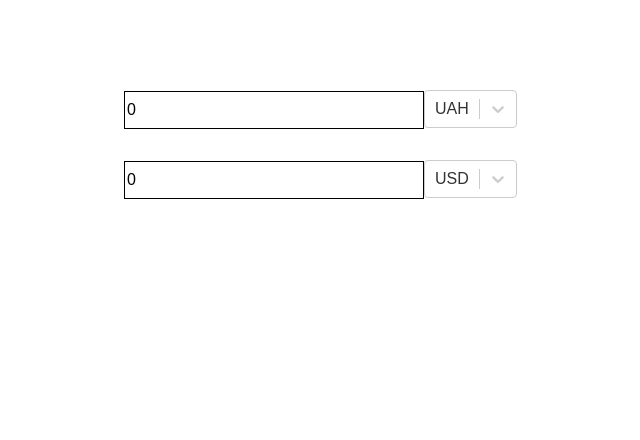
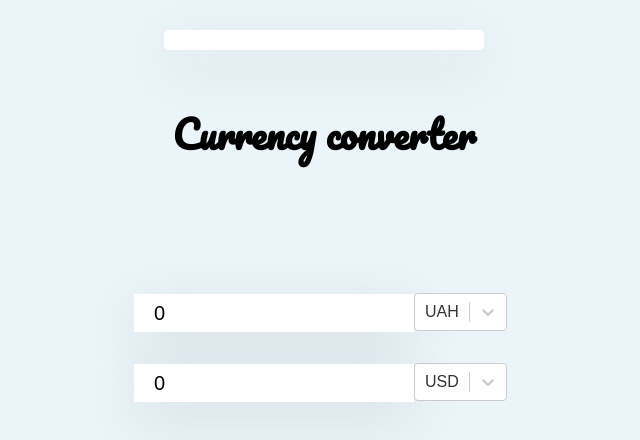
Before and after one commit to AndreyKornyusko/currency-converter, a React (Create React App) app: page / in a window 1280 px wide. Shown: the top 440 px of the page, without its empty margins (316-956 px from the left). Built offline with nearby package versions, Linux system fonts and the light colour scheme; no server answers.

Commit message:
added styles

```diff
--- a/src/components/converter/converter.module.scss
+++ b/src/components/converter/converter.module.scss
@@ -1,5 +1,25 @@
+@import '../../styles/lib/variables';
+@import '../../styles/lib/mixins';
+@import url('https://fonts.googleapis.com/css2?family=Pacifico&display=swap');
+
 .converter {
   padding-top: 30px;
+  height: calc(100vh - 150px);
+
+  .title {
+    font-family: 'Pacifico', cursive;
+    font-size: 38px;
+    text-align: center;
+    font-weight: 700;
+    margin-bottom: 10px;
+  }
+
+  .converterWrap {
+    display: flex;
+    flex-direction: column;
+    justify-content: center;
+    align-items: center;
+    height: 60%;
     .row {
       display: flex;
       align-items: center;
@@ -7,9 +27,12 @@
       margin-bottom: 30px;
 
       .input {
-      width: 300px;
+        width: 280px;
         height: 38px;
-      border: 1px solid #000;
+        box-shadow: 0px 16px 56px rgba(44, 39, 56, 0.1);
+        background-color: #fff;
+        padding-left: 20px;
+        font-size: 20px;
       }
 
       .dropdownWrap {
@@ -24,4 +47,7 @@
         }
       }
     }
+
   }
+
+}
--- a/src/components/converter/index.tsx
+++ b/src/components/converter/index.tsx
@@ -24,8 +24,8 @@ const Converter = () => {
     { value: OptionEnum.EUR, label: OptionEnum.EUR },
   ];
   const UAHRate = 1;
-  const [EURRate, setEURRate] = useState(0);
-  const [USDRate, setUSDRate] = useState(0);
+  const [EURRate, setEURRate] = useState(1);
+  const [USDRate, setUSDRate] = useState(1);
   const [currency1, setCurrency1] = useState<Option>({
     value: OptionEnum.UAH,
     label: OptionEnum.UAH,
@@ -36,7 +36,8 @@ const Converter = () => {
   });
   const [value1, setValue1] = useState(0);
   const [value2, setValue2] = useState(0);
-
+  console.log("value1", value1);
+  console.log("value2", value2);
   const [direction, setDirection] = useState<DirectionEnum>(
     DirectionEnum.fromV1ToV2
   );
@@ -106,28 +107,25 @@ const Converter = () => {
     if (!isNaN(Number(e.target.value))) {
       setValue1(Number(Number(e.target.value).toFixed(2)));
       setDirection(DirectionEnum.fromV1ToV2);
-    } else {
-      setValue1(0);
     }
   };
   const handleChangeInput2 = (e: React.ChangeEvent<HTMLInputElement>) => {
     if (!isNaN(Number(e.target.value))) {
       setValue2(Number(Number(e.target.value).toFixed(2)));
       setDirection(DirectionEnum.fromV2ToV1);
-    } else {
-      setValue2(0);
     }
   };
 
   return (
     <div className={styles.converter}>
+      <h1 className={styles.title}>Currency converter</h1>
+      <div className={styles.converterWrap}>
       <div className={styles.row}>
         <input
           value={value1}
           onChange={handleChangeInput1}
-          name="value1"
-          pattern="^-?[0-9]\d*\.?\d*$"
-          type="number"
+          // type="number"
+          min="0"
           className={styles.input}
         />
         <div className={styles.dropdownWrap}>
@@ -136,7 +134,6 @@ const Converter = () => {
             onChange={(selectedOption) => {
               //@ts-ignore
               setCurrency1(selectedOption);
-              // setDirection(DirectionEnum.fromV1ToV2);
             }}
             value={currency1}
             className={styles.dropdown}
@@ -147,9 +144,8 @@ const Converter = () => {
         <input
           value={value2}
           onChange={handleChangeInput2}
-          name="value2"
-          pattern="^-?[0-9]\d*\.?\d*$"
-          type="number"
+          // type="number"
+          min="0"
           className={styles.input}
         />
         <div className={styles.dropdownWrap}>
@@ -158,13 +154,14 @@ const Converter = () => {
             onChange={(selectedOption) => {
               //@ts-ignore
               setCurrency2(selectedOption);
-              // setDirection(DirectionEnum.fromV2ToV1);
             }}
             value={currency2}
             className={styles.dropdown}
           />
         </div>
       </div>
+
+      </div>
     </div>
   );
 };
--- a/src/components/header/header.module.scss
+++ b/src/components/header/header.module.scss
@@ -1,5 +1,44 @@
+@import '../../styles/lib/variables';
+@import '../../styles/lib/mixins';
 .header {
-    padding-top: 20px;
-    padding-bottom: 20px;
-    margin-bottom: 20px;
+  display: flex;
+  justify-content: center;
+  align-items: center;
+  padding-top: 30px;
+  padding-right: 20px;
+  padding-left: 20px;
+  margin-bottom: 20px;
+  background-color: #EBF4F8;
+  .table {
+    display: flex;
+    flex-direction: column;
+    justify-content: center;
+    align-items: center;
+    background-color: #fff;
+    border-radius: 5px;
+    padding: 10px;
+    width: 320px;
+    min-width: 320px;
+    box-shadow: 0px 16px 56px rgba(44, 39, 56, 0.1);
+
+    .row {
+      font-family: $font;
+      font-size: 22px;
+
+      &:first-child {
+        margin-bottom: 20px;
+      }
+
+      .currency {
+        font-weight: bold;
+      }
+
+      .numbers {
+        font-family: $segment-font;
+        color: forestgreen;
+        font-weight: 700;
+        font-size: 28px;
+      }
+    }
+  }
 }
--- a/src/components/header/index.tsx
+++ b/src/components/header/index.tsx
@@ -30,16 +30,19 @@ const Header = () => {
   }, []);
   return (
     <div className={styles.header}>
+      <div className={styles.table}>
       {USD && (
-        <div>
-          USD: buy {Number(USD?.buy).toFixed(2)} sale {Number(USD?.sale).toFixed(2)}
+        <div className={styles.row}>
+          <span className={styles.currency}>USD:</span> buy <span className={styles.numbers}>{Number(USD?.buy).toFixed(2)}</span> sale <span className={styles.numbers}>{Number(USD?.sale).toFixed(2)}</span>
         </div>
       )}
       {EUR && (
-        <div>
-          EUR: buy {Number(EUR?.buy).toFixed(2)} sale {Number(EUR?.sale).toFixed(2)}
+        <div className={styles.row}>
+          <span className={styles.currency}>EUR:</span> buy <span className={styles.numbers}>{Number(EUR?.buy).toFixed(2)}</span> sale <span className={styles.numbers}>{Number(EUR?.sale).toFixed(2)}</span>
         </div>
       )}
+
+      </div>
     </div>
   );
 };
--- a/src/styles/globals.scss
+++ b/src/styles/globals.scss
@@ -9,7 +9,7 @@ body {
   font-family: $font;
   height: 100%;
   overflow-y: auto;
-  background: #fff;
+  background: $primary-bg-color;
 }
 
 a {
--- a/src/styles/lib/_fonts.scss
+++ b/src/styles/lib/_fonts.scss
@@ -22,3 +22,8 @@
   font-family: 'IBMPlexSansDevanagari-Bold';
   src: url("../../assets/fonts/IBMPlexSansDevanagari-Bold.ttf") format("truetype");
 }
+
+@font-face {
+  font-family: '7 Segment';
+  src: url("../../assets/fonts/7 Segment.ttf") format("truetype");
+}
--- a/src/styles/lib/_variables.scss
+++ b/src/styles/lib/_variables.scss
@@ -4,8 +4,10 @@ $white: #fff;
 $black: #000;
 $dark-text:  #2C2738;
 $light-text:  #756F86;
+$primary-bg-color: #EBF4F8;
 /* font */
 $font: 'IBM Plex Sans Devanagari', sans-serif;
+$segment-font: '7 Segment', sans-serif;
 
 $fw-light: 300;
 $fw-normal: 400;
```
Also changed, not shown: src/assets/fonts/7 Segment.ttf (added). Lines whose indentation alone changed are shown as unchanged.
